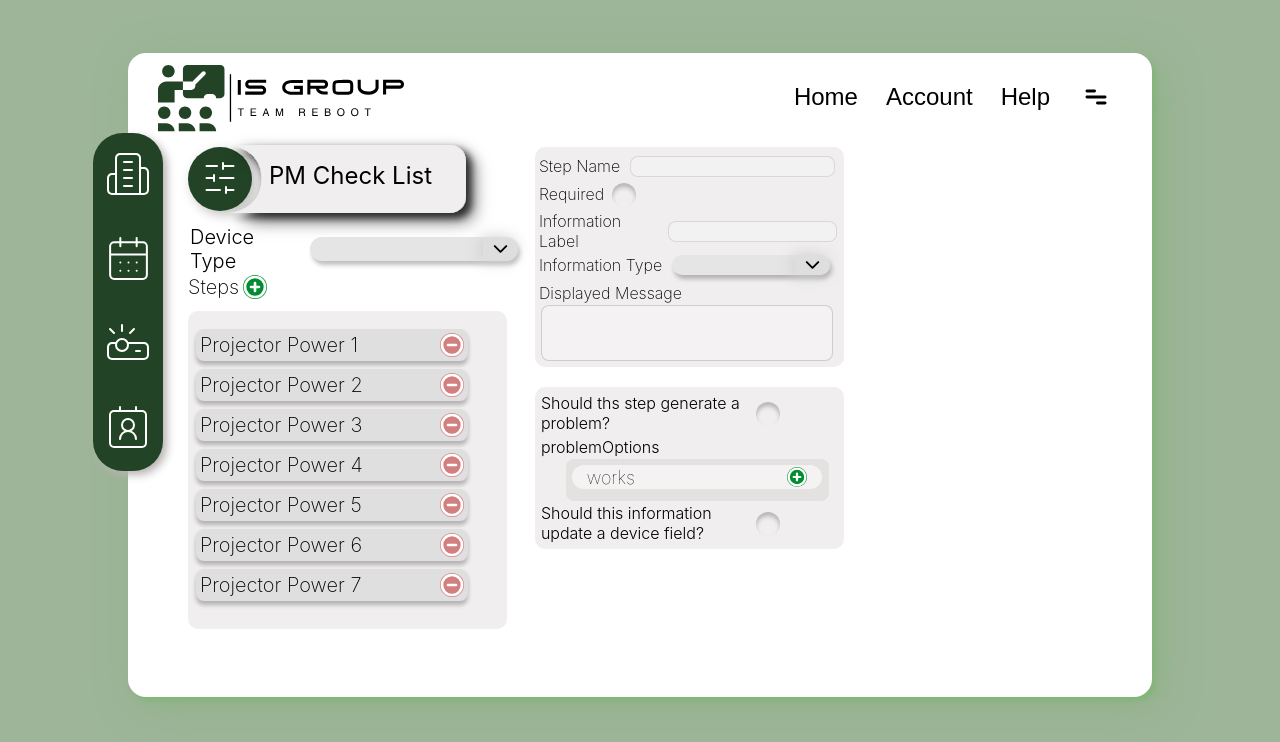
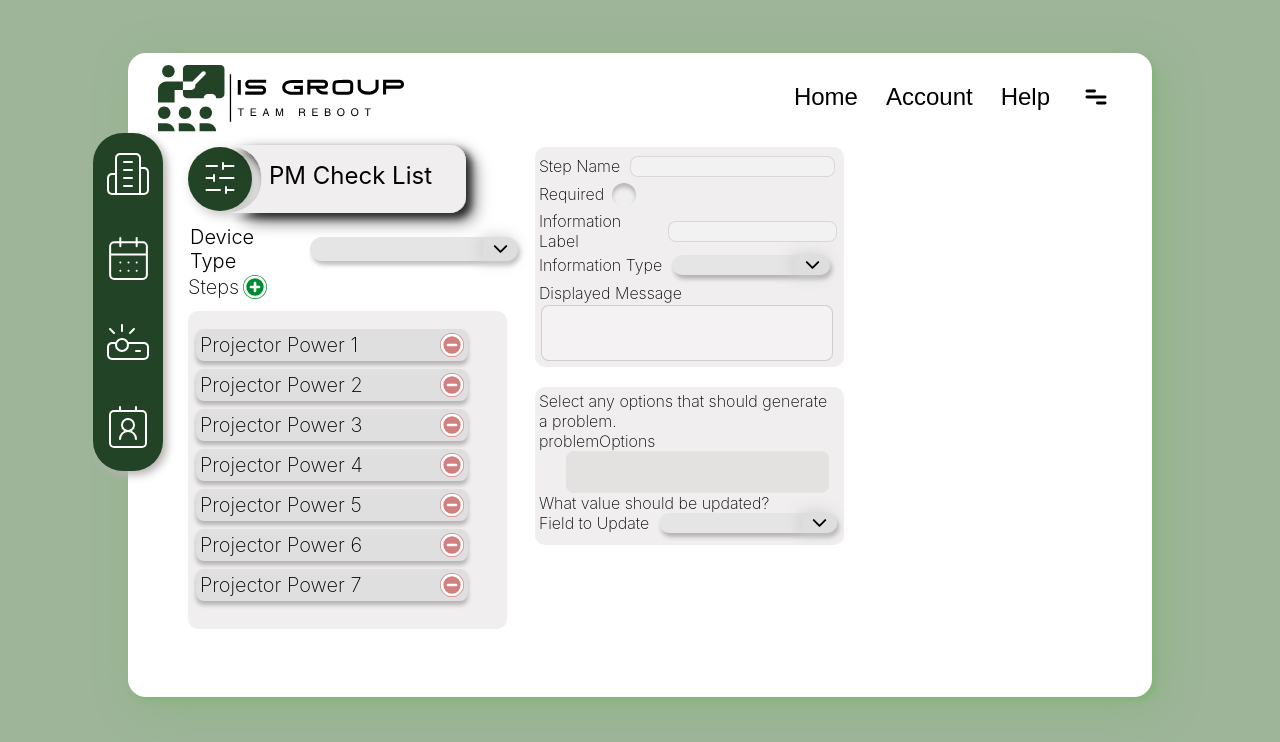
Before and after one commit to pman1015/preventative-maintance-stack, a React (Create React App) app in the folder front-end/preventative-maintenance/: page /equipment/maintanceEdit in a window 1280 px wide. Shown: the top 742 px of the page. Built offline with nearby package versions, Linux system fonts and the light colour scheme.

Commit message:
finished configure steps for pm

```diff
--- a/front-end/preventative-maintenance/src/assets/components/form/components/textList/TextList.jsx
+++ b/front-end/preventative-maintenance/src/assets/components/form/components/textList/TextList.jsx
@@ -77,7 +77,7 @@ function TextList({
 		} catch (e) {
 			console.error(e);
 		}
-	}, [localCache]);
+	}, [localCache,setLocalCache]);
 
 	function addNewBox() {
 		try {
@@ -111,9 +111,14 @@ export default TextList;
 
 function TextListEntry({cache, setCache, name, isEditable}) {
 	function removeSelf() {
-		let temp = [...cache.values];
-		temp.splice(name, 1);
-		setCache({values: temp});
+
+		let updatedCache = [];
+		for(let i = 0 ; i < cache.values.length; i++) {
+			if(cache.values[i].name !== name) {
+				updatedCache.push({name: updatedCache.length, value: cache.values[i].value})
+			}
+		}
+		setCache({values: updatedCache});
 	}
 
 	return (
--- a/front-end/preventative-maintenance/src/assets/components/form/form.css
+++ b/front-end/preventative-maintenance/src/assets/components/form/form.css
@@ -14,3 +14,7 @@
     font-weight: 300;
     line-height: normal;
 }
+
+.form-field h2 {
+    font-size: 18px;
+}
--- a/front-end/preventative-maintenance/src/pages/equipment/maintanceEdit/Desktop/components/ConfigureLogging.css
+++ b/front-end/preventative-maintenance/src/pages/equipment/maintanceEdit/Desktop/components/ConfigureLogging.css
@@ -1,5 +1,10 @@
-.configure-logging {}
+.configure-logging {
+    padding-bottom: 12px;
+}
 
 .configure-logging h2 {
     font-size: 16px;
+    font-weight: 200;
+    margin: 0;
+    padding: 0;
 }
--- a/front-end/preventative-maintenance/src/pages/equipment/maintanceEdit/Desktop/components/ConfigureLogging.jsx
+++ b/front-end/preventative-maintenance/src/pages/equipment/maintanceEdit/Desktop/components/ConfigureLogging.jsx
@@ -2,133 +2,204 @@ import {useEffect, useRef, useState} from "react";
 import InputForm from "../../../../../assets/components/form/form";
 import updateCache from "../../../../../assets/components/form/util/updateCache";
 import "./ConfigureLogging.css";
-function ConfugureLogging({selectedCard, setSelectedCard}) {
-	const [logsCache, setLogsCache] = useState({});
-	const [updateFieldConfig, setUpdateFieldConfig] = useState({});
-
-	const current_card_id = useRef(-1);
-	const current_information_type = useRef("");
-
-	//On update to the selected card get the states for fields
+function ConfigureLogging({selectedCard, setSelectedCard, deviceOptions}) {
+	const [configCache, setConfigCache] = useState({});
+/*
 	useEffect(() => {
 		try {
+			let index = configCache.values.findIndex(
+				(obj) => obj.name === "Field to Update"
+			);
+			if (index !== -1) {
+				let newField = configCache.values[index].value;
+				if (newField !== selectedCard.fieldToUpdate) {
+					setSelectedCard((prevState) => ({
+						...prevState,
+						fieldToUpdate: newField,
+					}));
+				}
+			}
+		} catch (e) {}
+	}, [configCache]);
+	*/
+	useEffect(() => {
+		//update the field to update
+		if (typeof selectedCard.fieldToUpdate === "undefined") {
+			setSelectedCard((prevState) => ({...prevState, fieldToUpdate: "none"}));
+		} else {
+			updateCache(
+				"Field to Update",
+				selectedCard.fieldToUpdate,
+				configCache,
+				setConfigCache
+			);
+
+		}
+		//Case: no problemOptions but selected information type
+		if (typeof selectedCard.problemOptions === "undefined") {
+			console.log("no problemOptions");
 			if (
-				typeof selectedCard.informationType !== "undefined" &&
-				selectedCard.informationType !== ""
+				typeof selectedCard.informationType === "undefined" ||
+				selectedCard.informationType === ""
 			) {
-				problemOptions(selectedCard.stepID, selectedCard.informationType);
-			}
-			current_card_id.current = selectedCard.stepID;
-			current_information_type.current = selectedCard.informationType;
-		} catch (e) {}
-	}, [selectedCard]);
-	function problemOptions(new_id, new_type) {
-		//If new card load from card
-		if (new_id !== current_card_id.current) {
-			if (typeof selectedCard.problemOptions !== "undefined") {
-				updateCache("problemOptions", selectedCard, logsCache, setLogsCache);
+				updateCache("problemOptions", [], configCache, setConfigCache);
 				return;
 			}
-			loadDefaultOptions(new_type);
-			return;
+			defaultLoad();
 		} else {
-			if (current_information_type.current !== new_type) {
-				loadDefaultOptions(new_type);
-				return;
+			try {
+				if (selectedCard.informationType !== selectedCard.configType) {
+					defaultLoad();
+				} else {
+					updateExitingOptions();
+				}
+			} catch (e) {
+				console.log(e);
 			}
-			if (new_type === "options") {
+		}
+	}, [selectedCard]);
+	function updateExitingOptions() {
+		console.log("updateExitingOptions");
+		let tempOptions = [...selectedCard.problemOptions];
+
+		if (
+			selectedCard.configType === "boolean" ||
+			selectedCard.configType === "text"
+		) {
+			updateCache("problemOptions", tempOptions, configCache, setConfigCache);
+		} else {
+			if (selectedCard.configType === "options") {
+				let updatedOptions = [];
+				let stored_possibleValues = [...selectedCard.possibleValues];
+
+				//remove options no longer in the possible values
+				for (let i = 0; i < tempOptions.length; i++) {
+					let found_index = stored_possibleValues.findIndex(
+						(obj) => obj === tempOptions[i].name
+					);
+					if (found_index !== -1) {
+						updatedOptions.push(tempOptions[i]);
+						stored_possibleValues.splice(found_index, 1);
+					} else {
+					}
+				}
+				//add new values
+				for (let i = 0; i < stored_possibleValues.length; i++) {
+					updatedOptions.push({
+						name: stored_possibleValues[i],
+						selected: false,
+					});
+				}
+				if (
+					JSON.stringify(selectedCard.problemOptions) !==
+					JSON.stringify(updatedOptions)
+				) {
+					let tempCard = {...selectedCard};
+					tempCard.problemOptions = updatedOptions;
+					tempCard.configType = selectedCard.informationType;
+					setSelectedCard(tempCard);
+				}
+
+				updateCache(
+					"problemOptions",
+					updatedOptions,
+					configCache,
+					setConfigCache
+				);
 			}
 		}
 	}
-	function loadDefaultOptions(type) {
-		switch (type) {
-			case "boolean":
-				updateCache(
-					"problemOptions",
-					[
-						{name: "true", selected: false},
-						{name: "false", selected: false},
-					],
-					logsCache,
-					setLogsCache
-				);
-				return;
-			case "text":
-				return;
-			case "options":
-				try {
-					let options = selectedCard.possibleValues;
-					if (typeof options !== "undefined" && options.length > 0) {
-						for (let i = 0; i < options.length; i++) {
-							let temp = {name: options[i], selected: false};
-							options.splice(i, 1, temp);
-						}
-						updateCache("problemOptions", options, logsCache, setLogsCache);
-					}
-				} catch (e) {}
-				return;
+
+	//load and set the problem options either setting or overiding the existing problem options
+	function defaultLoad() {
+		console.log("default options");
+		if (selectedCard.informationType === "options") {
+			if (
+				typeof selectedCard.possibleValues !== "undefined" &&
+				Array.isArray(selectedCard.possibleValues)
+			) {
+				let newOptions = [];
+				selectedCard.possibleValues.forEach((value) => {
+					newOptions.push({name: value, selected: false});
+				});
+				let tempCard = {...selectedCard};
+				tempCard.problemOptions = newOptions;
+				tempCard.configType = selectedCard.informationType;
+				setSelectedCard(tempCard);
+				updateCache("problemOptions", newOptions, configCache, setConfigCache);
+			}
+		} else {
+			let tempCard = {...selectedCard};
+			let newOptions = [];
+			if (selectedCard.informationType === "boolean") {
+				newOptions = [
+					{name: "true", selected: false},
+					{name: "false", selected: false},
+				];
+				tempCard.problemOptions = newOptions;
+				tempCard.configType = selectedCard.informationType;
+				setSelectedCard(tempCard);
+				updateCache("problemOptions", newOptions, configCache, setConfigCache);
+			} else {
+				if (selectedCard.informationType === "text") {
+					newOptions = [{name: "always", selected: false}];
+					tempCard.problemOptions = newOptions;
+					tempCard.configType = selectedCard.informationType;
+					setSelectedCard(tempCard);
+					updateCache(
+						"problemOptions",
+						newOptions,
+						configCache,
+						setConfigCache
+					);
+				}
+			}
 		}
 	}
-
+	const [dropdownConfig, setDropdownConfig] = useState({
+		inputs: [
+			{
+				fieldName: "Field to Update",
+				type: "dropdown",
+				styleClass: {width: "170", height: "20"},
+				options: [],
+			},
+		],
+	});
 	useEffect(() => {
-		try {
-			let tempCache = {...selectedCard};
-			for (let i = 0; i < logsCache.values.length; i++) {
-				tempCache[logsCache.values[i].name] = logsCache.values[i].value;
-			}
-			setSelectedCard(tempCache);
-		} catch (e) {
-			console.error(e);
-		}
-	}, [logsCache]);
+		let options = [...deviceOptions, "none"];
+		setDropdownConfig({
+			inputs: [
+				{
+					fieldName: "Field to Update",
+					type: "dropdown",
+					styleClass: {width: "170", height: "20"},
+					options: options,
+				},
+			],
+		});
+	}, [deviceOptions]);
 	return (
 		<div className="configure-logging light-card">
+			<h2>Select any options that should generate a problem.</h2>
 			<InputForm
-				initialStates={problemToggle}
-				cachedChanges={logsCache}
-				setCachedChanges={setLogsCache}
+				initialStates={logConfig}
+				cachedChanges={configCache}
+				setCachedChanges={setConfigCache}
 				isEditable={true}
 			/>
+			<h2>What value should be updated?</h2>
 			<InputForm
-				initialStates={addOptionsConfig}
-				cachedChanges={logsCache}
-				setCachedChanges={setLogsCache}
-				isEditable={true}
-			/>
-			<InputForm
-				initialStates={updateInfo}
-				cachedChanges={logsCache}
-				setCachedChanges={setLogsCache}
-				isEditable={true}
-			/>
-			<InputForm
-				initialStates={updateFieldConfig}
-				cachedChanges={logsCache}
-				setCachedChanges={setLogsCache}
+				initialStates={dropdownConfig}
+				cachedChanges={configCache}
+				setCachedChanges={setConfigCache}
 				isEditable={true}
 			/>
 		</div>
 	);
 }
-export default ConfugureLogging;
-
-const problemToggle = {
-	inputs: [
-		{
-			fieldName: "Should ths step generate a problem?",
-			type: "boolean",
-		},
-	],
-};
-const updateInfo = {
-	inputs: [
-		{
-			fieldName: "Should this information update a device field?",
-			type: "boolean",
-		},
-	],
-};
-const addOptionsConfig = {
+export default ConfigureLogging;
+const logConfig = {
 	inputs: [
 		{
 			fieldName: "problemOptions",
--- a/front-end/preventative-maintenance/src/pages/equipment/maintanceEdit/Desktop/maintanceEditDesktop.jsx
+++ b/front-end/preventative-maintenance/src/pages/equipment/maintanceEdit/Desktop/maintanceEditDesktop.jsx
@@ -6,10 +6,27 @@ import StepEdit from "./components/StepEdit";
 import PMStepsList from "./components/StepsList";
 import "./maintanceEditDesktop.css";
 import ConfugureLogging from "./components/ConfigureLogging";
+import { getDeviceOptionsByType } from "../../../../util/equipmentQueries";
 function MaintanceEditDesktop() {
 	//Cache to store the current selection for device type
 	const [deviceSelectCache, setDeviceSelectCache] = useState({});
 	const [selectedCard, setSelectedCard] = useState({});
+	const [deviceOptions, setDeviceOptions] = useState([]);
+	useEffect(()=> {
+		if(typeof deviceSelectCache.values !== "undefined"){
+			let typeIndex =deviceSelectCache.values.findIndex((obj)=> obj.name === "Device Type");
+			if(typeIndex !== -1){
+				let response = getDeviceOptionsByType(deviceSelectCache.values[typeIndex].value);
+				let options = [];
+				if(response.status === 200){
+					response.options.forEach(option => {
+						options.push(option.name);
+					});
+				}
+				setDeviceOptions(options);
+			}
+		}
+	},[deviceSelectCache])
 
 	return (
 		<>
@@ -34,7 +51,7 @@ function MaintanceEditDesktop() {
 			</div>
 			<div className="left-side-page">
 				<StepEdit selectedStep={selectedCard} setSelectedStep={setSelectedCard} />
-				<ConfugureLogging selectedCard={selectedCard} setSelectedCard={setSelectedCard}/>
+				<ConfugureLogging selectedCard={selectedCard} setSelectedCard={setSelectedCard} deviceOptions = {deviceOptions}/>
 			</div>
 		</>
 	);
```
Also changed, not shown: front-end/preventative-maintenance/src/assets/components/form/util/values.jsx (added, +9 -0 lines).
